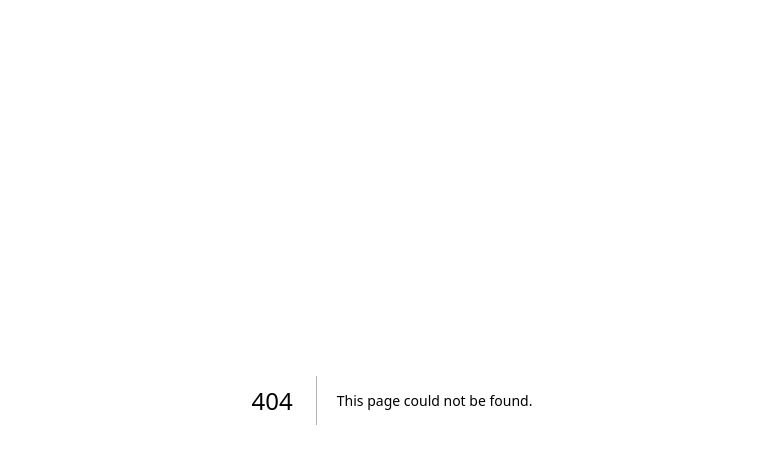
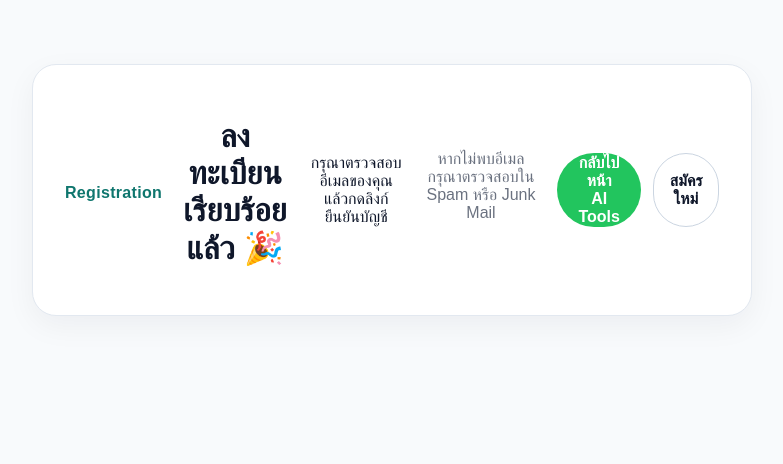
Before and after one commit to saharata/clinic-ai-site, a Next.js app: page /ai/register/success in a window 1280 px wide. Before the commit this address had no page. Shown: the top 464 px of the page, without its empty margins (248-1031 px from the left). Built offline with nearby package versions, Linux system fonts and the light colour scheme.

Commit message:
add register success page

```diff
--- /dev/null
+++ b/app/ai/register/success/page.tsx
@@ -0,0 +1,33 @@
+export default function RegisterSuccessPage() {
+  return (
+    <main className="section">
+      <div className="container" style={{ maxWidth: 720 }}>
+        <div className="cta-box" style={{ padding: 32, textAlign: "center" }}>
+          <p className="eyebrow">Registration</p>
+
+          <h1 style={{ marginBottom: 16 }}>
+            ลงทะเบียนเรียบร้อยแล้ว 🎉
+          </h1>
+
+          <p style={{ marginBottom: 16 }}>
+            กรุณาตรวจสอบอีเมลของคุณ แล้วกดลิงก์ยืนยันบัญชี
+          </p>
+
+          <p style={{ marginBottom: 24, color: "#6b7280" }}>
+            หากไม่พบอีเมล กรุณาตรวจสอบใน Spam หรือ Junk Mail
+          </p>
+
+          <div style={{ display: "flex", gap: 12, justifyContent: "center" }}>
+            <a href="/ai" className="btn btn-line big">
+              กลับไปหน้า AI Tools
+            </a>
+
+            <a href="/ai/register" className="btn btn-outline">
+              สมัครใหม่
+            </a>
+          </div>
+        </div>
+      </div>
+    </main>
+  );
+}
```
